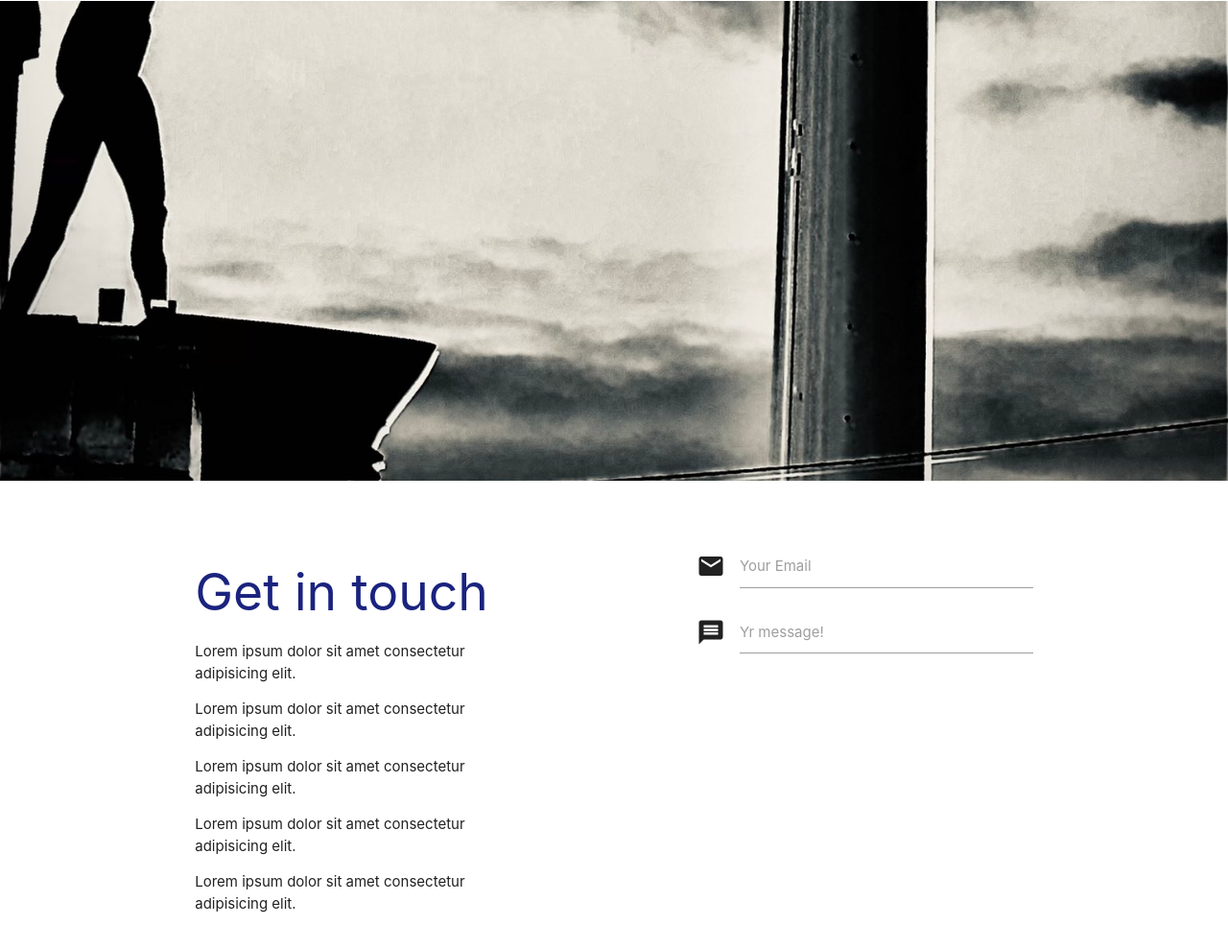
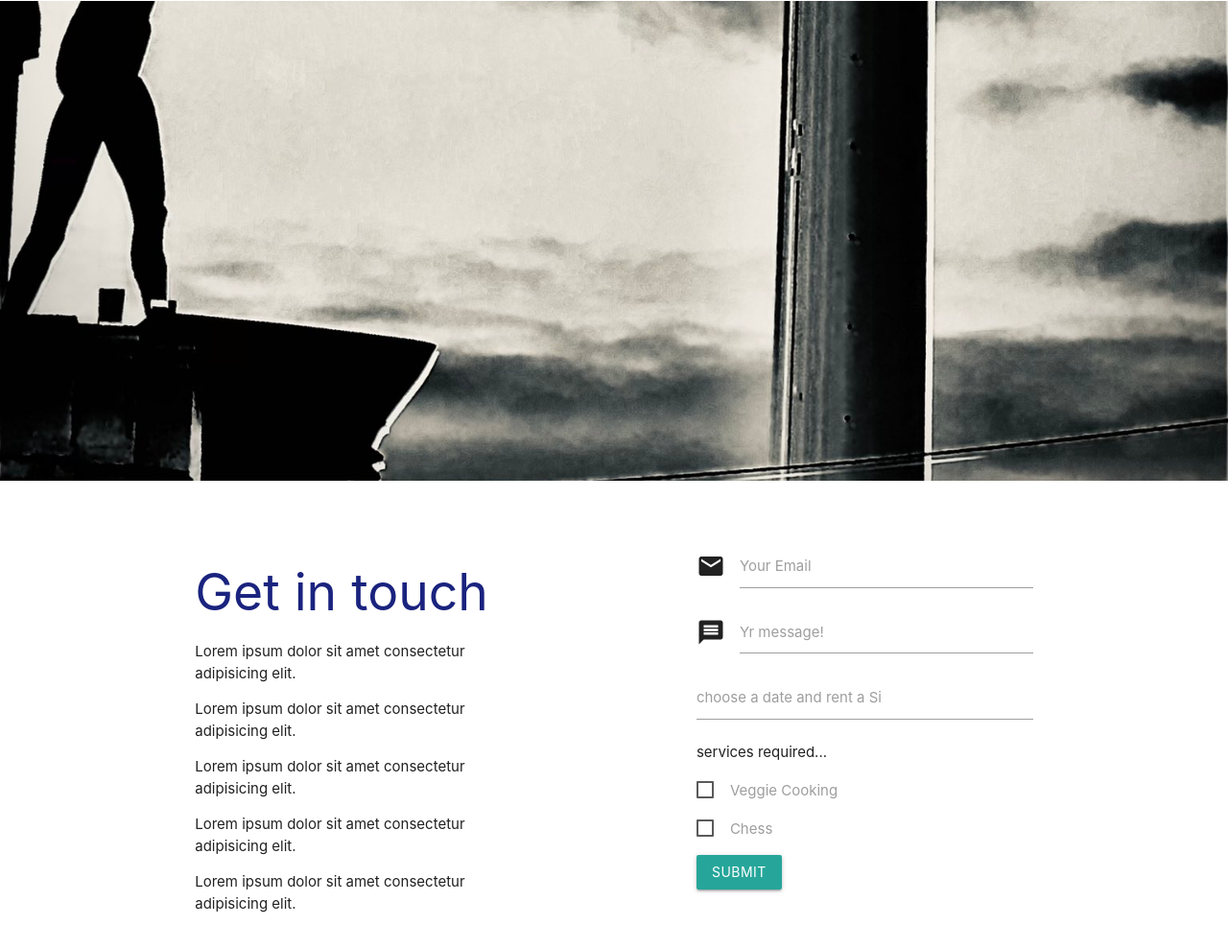
Before and after one commit to hyperkarmic/material-portfolio, a plain HTML site: page index.html in a window 1280 px wide. Shown: the part 2827-3816 px from the top of the page at 96% size. Drawn offline with nearby package versions, Linux system fonts and the light colour scheme.

Commit message:
animated checkboxes and centralized submit button added

```diff
--- a/index.html
+++ b/index.html
@@ -185,6 +185,30 @@ background: transparent;
                 <textarea id="message" class="materialize-textarea" cols="30" rows="10"></textarea>
                 <label for="message">Yr message!</label>
               </div>
+              <div class="input-field">
+                <input type="text" id="date" class="datepicker">
+                <label for="date">choose a date and rent a Si</label>
+              </div>
+              <div class="input-field">
+                <p>
+                  services required...
+                </p>
+                <p>
+                  <label>
+                    <input type="checkbox">
+                    <span>Veggie Cooking</span>
+                  </label>
+                </p>
+                <p>
+                  <label>
+                    <input type="checkbox">
+                    <span>Chess</span>
+                  </label>
+                </p>
+              </div>
+              <div class="input-field">
+                <button class="btn center">Submit</button>
+              </div>
             </form>
           </div>
         </div>
@@ -201,6 +225,9 @@ background: transparent;
        $('.materialboxed').materialbox()
        $('.parallax').parallax();
        $('.tabs').tabs();
+       $('.datepicker').datepicker({
+         disableWeekends: true,
+       })
       })
     </script>
   </body>
```
